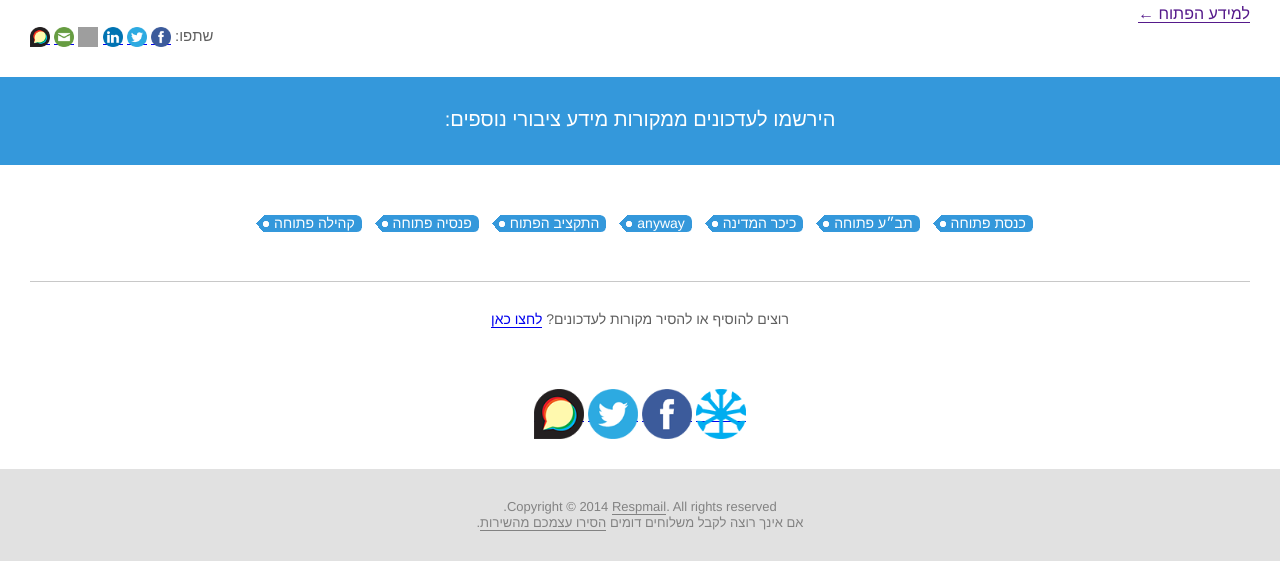
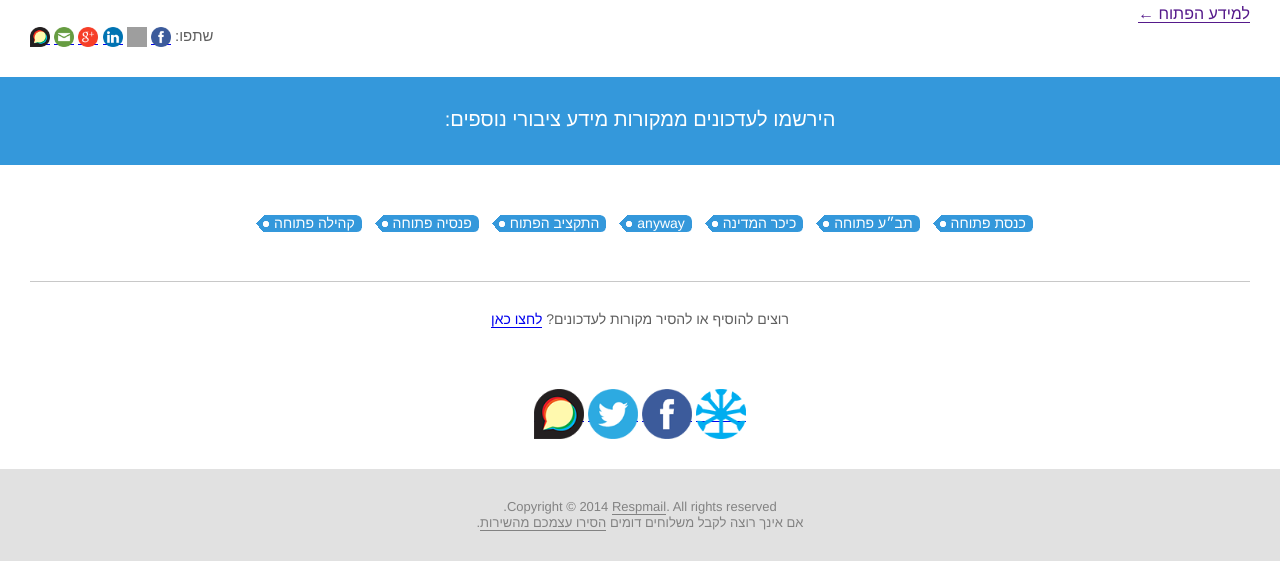
Before and after one commit to noamoss/notifier, a Flask app: template mail_sender/templates/email.html in a window 1280 px wide. Shown: the part 374-935 px from the top of the page. Run offline with Flask 2, Linux system fonts and the light colour scheme; tables that the repository leaves empty hold one stand-in row (values such as "Sample post"); the template is opened without the code that fills it: values that come from a table or form of the project are taken from there, most other values are stand-ins (such as "Sample title", 1, 10 or a date in 2020); parts of the project's set-up code (start-up, migrations or seed data) failed here and were passed over; some web fonts are replaced; grey boxes are pictures that could not be loaded.

Commit message:
move mail sender images into static and fix mail template

```diff
--- a/feeds.py
+++ b/feeds.py
@@ -35,10 +35,12 @@ def set_title_by_feed(url):
     moreinfo = feedparser.parse(url).feed.title
     return (project_name,moreinfo)
 
-def relevant_feeds():
+def relevant_feeds(user_id=None):
+    if user_id == None:
+        user_id = session['user_id']
     # return relevant feeds for user
     return db.session.query(Feed).filter_by(
-        user_id=session['user_id'])
+        user_id=user_id)
 
 def relevant_feeds_urls():
     # return relevant feeds for user
--- a/mail_sender/mail_sender.py
+++ b/mail_sender/mail_sender.py
@@ -1,6 +1,5 @@
 #!/usr/bin/env python
 # -*- coding: utf-8 -*-
-import logging
 import logging.handlers
 import traceback
 import sendgrid
@@ -10,7 +9,6 @@ from models import User, Feed
 from feeds import parse_feeds, relevant_feeds
 from datetime import datetime
 from _config import SENDGRID_KEY
-
 
 
 LOG_FILENAME = 'mail_sender.log'
@@ -40,11 +38,12 @@ def build_mail(user):
 
     feeds = parse_feeds(relevant_feeds(user.id))
     last_feed = feeds[0][4]
-
+    """
     if  user.last_feed is not None:
         feeds = [feed for feed in feeds if feed[4] > user.last_feed.date()]
     if not feeds:
         return None
+    """
     try:
         last_update_date = datetime.strftime(user.last_update.date(), '%d/%m/%Y')
     except:
--- a/mail_sender/templates/email.html
+++ b/mail_sender/templates/email.html
@@ -289,7 +289,7 @@ ul.tags a:hover {
 																				<td align="left" class="textContent" style="mso-table-lspace: 0pt;mso-table-rspace: 0pt;-ms-text-size-adjust: 100%;-webkit-text-size-adjust: 100%;font-weight: normal!important;">
 																					<!-- CONTENT // -->
 																					<div style="font-family:'Alef', Helvetica,Arial,sans-serif;font-size:13px;color:#828282;text-align:center;line-height:120%;">
-																						אם אינך יכול לראות הודעה זו, <a href="#" target="_blank" style="text-decoration: none;border-bottom: 1px solid #828282;color: #828282;-ms-text-size-adjust: 100%;-webkit-text-size-adjust: 100%;font-weight: normal!important;"><span style="color:#828282;">צפה&nbsp;בה&nbsp;בדפדפן</span></a>.
+																						אם אינך יכול לראות הודעה זו, <a href="http://http://82.196.4.213/" target="_blank" style="text-decoration: none;border-bottom: 1px solid #828282;color: #828282;-ms-text-size-adjust: 100%;-webkit-text-size-adjust: 100%;font-weight: normal!important;"><span style="color:#828282;">צפה&nbsp;בה&nbsp;בדפדפן</span></a>.
 																					</div>
 																				</td>
 																			</tr>
@@ -434,12 +434,12 @@ ul.tags a:hover {
 																					<div mc:edit="body" style="text-align:right;font-family:'Alef', Helvetica,Arial,sans-serif;font-size:15px;margin-bottom:0;color:#5F5F5F;line-height:135%;">{{ entry[2] }}<br> פורםס ב-{{entry[4]}}</div>
 																					<div mc:edit="body" style="text-align:right;font-family:'Alef', Helvetica,Arial,sans-serif;font-size:16px;margin-bottom:0;color:#5F5F5F;line-height:150%;"><strong><a href="{{ entry[3] }}" target="_blank" style="border-bottom: 1px solid;-ms-text-size-adjust: 100%;-webkit-text-size-adjust: 100%;text-decoration: none !important;font-weight: normal!important;">למידע הפתוח &larr;</a></strong></div>
 																					<div mc:edit="body" style="text-align:left;font-family:'Alef', Helvetica,Arial,sans-serif;font-size:15px;margin-bottom:0;color:#5F5F5F;line-height:135%;">שתפו:
-																					<a style="border: 0;border-bottom: 1px solid;-ms-text-size-adjust: 100%;-webkit-text-size-adjust: 100%;text-decoration: none !important;font-weight: normal!important;" href="https://www.facebook.com/sharer/sharer.php?u={{ entry[3] }}" target="_blank"><img style="display: inline;width: 20px;vertical-align: middle;height: 20px;border: 0;outline: none;text-decoration: none;line-height: 100%;-ms-interpolation-mode: bicubic;" src="images/facebook.png" alt="שתפו בפייסבוק" title="שתפו בפייסבוק"></a>
-																					<a style="border: 0;border-bottom: 1px solid;-ms-text-size-adjust: 100%;-webkit-text-size-adjust: 100%;text-decoration: none !important;font-weight: normal!important;" href="https://twitter.com/home?status={{ entry[3] }}: {{entry[2]}},{{entry[1]}}" target="_blank"><img style="display: inline;width: 20px;vertical-align: middle;height: 20px;border: 0;outline: none;text-decoration: none;line-height: 100%;-ms-interpolation-mode: bicubic;" src="images/twitter.png" alt="שתפו בטוויטר" title="שתפו בטוויטר"></a>
-																					<a style="border: 0;border-bottom: 1px solid;-ms-text-size-adjust: 100%;-webkit-text-size-adjust: 100%;text-decoration: none !important;font-weight: normal!important;" href="https://www.linkedin.com/shareArticle?mini=true&url={{ entry[3] }}&title={{entry[1]}}:{{entry[2]}}&summary=&source=" target="_blank"><img style="display: inline;width: 20px;vertical-align: middle;height: 20px;border: 0;outline: none;text-decoration: none;line-height: 100%;-ms-interpolation-mode: bicubic;" src="images/linkedin.png" alt="שתפו בלינקדאין" title="שתפו בלינקדאין"></a>
-																					<a style="border: 0;border-bottom: 1px solid;-ms-text-size-adjust: 100%;-webkit-text-size-adjust: 100%;text-decoration: none !important;font-weight: normal!important;" href="https://plus.google.com/share?url={{ entry[3] }}" target="_blank"><img style="display: inline;width: 20px;vertical-align: middle;height: 20px;border: 0;outline: none;text-decoration: none;line-height: 100%;-ms-interpolation-mode: bicubic;" src="images/google.png'" alt="שתפו בגוגל פלוס" title="שתפו בגוגל פלוס"></a>
-																					<a style="border: 0;border-bottom: 1px solid;-ms-text-size-adjust: 100%;-webkit-text-size-adjust: 100%;text-decoration: none !important;font-weight: normal!important;" href="mailto:?&subject=מידע ציבורי מעניין&body={{ entry[3] }} " target="_blank"><img style="display: inline;width: 20px;vertical-align: middle;height: 20px;border: 0;outline: none;text-decoration: none;line-height: 100%;-ms-interpolation-mode: bicubic;" src="images/email.png" alt="שתפו בדוא&quot;ל" title="שתפו בדוא&quot;ל"></a>
-                                                                                    <a style="border: 0;border-bottom: 1px solid;-ms-text-size-adjust: 100%;-webkit-text-size-adjust: 100%;text-decoration: none !important;font-weight: normal!important;" href="mailto:?&subject=מידע ציבורי מעניין&body={{ entry[3] }} " target="_blank"><img style="display: inline;width: 20px;vertical-align: middle;height: 20px;border: 0;outline: none;text-decoration: none;line-height: 100%;-ms-interpolation-mode: bicubic;" src="images/discourse.png" alt="לדיון בפורום הסדנא" title="לדיון בפורום הסדנא"></a>
+																					<a style="border: 0;border-bottom: 1px solid;-ms-text-size-adjust: 100%;-webkit-text-size-adjust: 100%;text-decoration: none !important;font-weight: normal!important;" href="https://www.facebook.com/sharer/sharer.php?u={{ entry[3] }}" target="_blank"><img style="display: inline;width: 20px;vertical-align: middle;height: 20px;border: 0;outline: none;text-decoration: none;line-height: 100%;-ms-interpolation-mode: bicubic;" src="{{ url_for('static', filename='images/facebook.png') }}" alt="שתפו בפייסבוק" title="שתפו בפייסבוק"></a>
+																					<a style="border: 0;border-bottom: 1px solid;-ms-text-size-adjust: 100%;-webkit-text-size-adjust: 100%;text-decoration: none !important;font-weight: normal!important;" href="https://twitter.com/home?status={{ entry[3] }}: {{entry[2]}},{{entry[1]}}" target="_blank"><img style="display: inline;width: 20px;vertical-align: middle;height: 20px;border: 0;outline: none;text-decoration: none;line-height: 100%;-ms-interpolation-mode: bicubic;" src="{{ url_for('static', filename='images\twitter.png') }}" alt="שתפו בטוויטר" title="שתפו בטוויטר"></a>
+																					<a style="border: 0;border-bottom: 1px solid;-ms-text-size-adjust: 100%;-webkit-text-size-adjust: 100%;text-decoration: none !important;font-weight: normal!important;" href="https://www.linkedin.com/shareArticle?mini=true&url={{ entry[3] }}&title={{entry[1]}}:{{entry[2]}}&summary=&source=" target="_blank"><img style="display: inline;width: 20px;vertical-align: middle;height: 20px;border: 0;outline: none;text-decoration: none;line-height: 100%;-ms-interpolation-mode: bicubic;" src="{{ url_for('static', filename='images/linkedin.png') }}" alt="שתפו בלינקדאין" title="שתפו בלינקדאין"></a>
+																					<a style="border: 0;border-bottom: 1px solid;-ms-text-size-adjust: 100%;-webkit-text-size-adjust: 100%;text-decoration: none !important;font-weight: normal!important;" href="https://plus.google.com/share?url={{ entry[3] }}" target="_blank"><img style="display: inline;width: 20px;vertical-align: middle;height: 20px;border: 0;outline: none;text-decoration: none;line-height: 100%;-ms-interpolation-mode: bicubic;" src="{{ url_for('static', filename='images/google.png') }}" alt="שתפו בגוגל פלוס" title="שתפו בגוגל פלוס"></a>
+																					<a style="border: 0;border-bottom: 1px solid;-ms-text-size-adjust: 100%;-webkit-text-size-adjust: 100%;text-decoration: none !important;font-weight: normal!important;" href="mailto:?&subject=מידע ציבורי מעניין&body={{ entry[3] }} " target="_blank"><img style="display: inline;width: 20px;vertical-align: middle;height: 20px;border: 0;outline: none;text-decoration: none;line-height: 100%;-ms-interpolation-mode: bicubic;" src="{{ url_for('static', filename='images/email.png') }}" alt="שתפו בדוא&quot;ל" title="שתפו בדוא&quot;ל"></a>
+                                                                                    <a style="border: 0;border-bottom: 1px solid;-ms-text-size-adjust: 100%;-webkit-text-size-adjust: 100%;text-decoration: none !important;font-weight: normal!important;" href="mailto:?&subject=מידע ציבורי מעניין&body={{ entry[3] }} " target="_blank"><img style="display: inline;width: 20px;vertical-align: middle;height: 20px;border: 0;outline: none;text-decoration: none;line-height: 100%;-ms-interpolation-mode: bicubic;" src="{{ url_for('static', filename='images/discourse.png') }}" alt="לדיון בפורום הסדנא" title="לדיון בפורום הסדנא"></a>
 
 																					</div>
 																				</td>
```
Also changed, not shown: static/images/discourse.png (renamed from mail_sender/templates/images/discourse.png), static/images/email.png (renamed from mail_sender/templates/images/email.png), static/images/facebook.png (renamed from mail_sender/templates/images/facebook.png), static/images/google.png (renamed from mail_sender/templates/images/google.png), static/images/hasadna.png (renamed from mail_sender/templates/images/hasadna.png), static/images/linkedin.png (renamed from mail_sender/templates/images/linkedin.png), static/images/twitter.png (renamed from mail_sender/templates/images/twitter.png).
